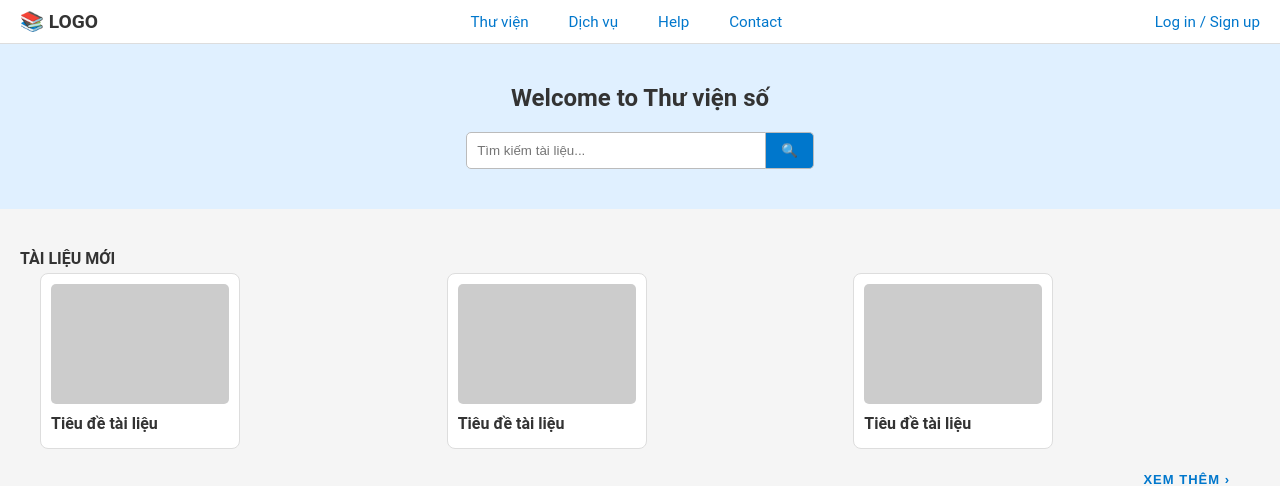
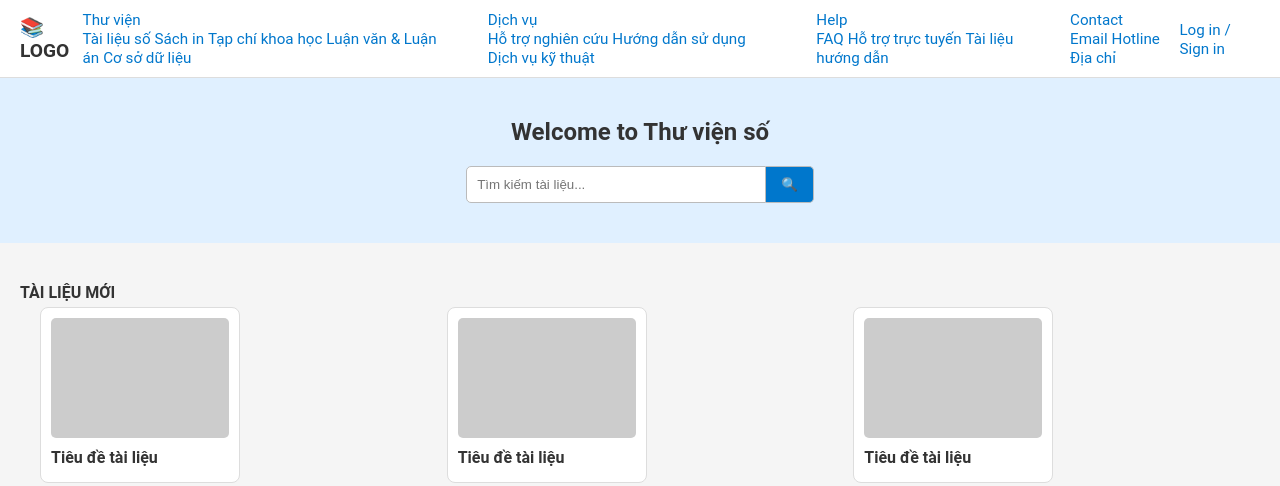
Before and after one commit to nguyenquanghuy24/CSE702025-Nhom4-ThuVienSo, a PHP site: page / in a window 1280 px wide. Shown: the top 486 px of the page. Run offline with PHP 8.4, Linux system fonts and the light colour scheme.

Commit message:
Update index.php

```diff
--- a/demo/index.php
+++ b/demo/index.php
@@ -16,17 +16,47 @@ if (session_status() === PHP_SESSION_NONE) {
 <header class="navbar">
     <div class="logo">📚 LOGO</div>
     <nav class="nav-links">
-      <a href="#">Thư viện</a>
-      <a href="#">Dịch vụ</a>
-      <a href="#">Help</a>
-      <a href="#">Contact</a>
+      <div class="dropdown">
+        <a href="#">Thư viện</a>
+        <div class="dropdown-content">
+          <a href="#">Tài liệu số</a>
+          <a href="#">Sách in</a>
+          <a href="#">Tạp chí khoa học</a>
+          <a href="#">Luận văn & Luận án</a>
+          <a href="#">Cơ sở dữ liệu</a>
+        </div>
+      </div>
+      <div class="dropdown">
+        <a href="#">Dịch vụ</a>
+        <div class="dropdown-content">
+          <a href="#">Hỗ trợ nghiên cứu</a>
+          <a href="#">Hướng dẫn sử dụng</a>
+          <a href="#">Dịch vụ kỹ thuật</a>
+        </div>
+      </div>
+      <div class="dropdown">
+        <a href="#">Help</a>
+        <div class="dropdown-content">
+          <a href="#">FAQ</a>
+          <a href="#">Hỗ trợ trực tuyến</a>
+          <a href="#">Tài liệu hướng dẫn</a>
+        </div>
+      </div>
+      <div class="dropdown">
+        <a href="#">Contact</a>
+        <div class="dropdown-content">
+          <a href="#">Email</a>
+          <a href="#">Hotline</a>
+          <a href="#">Địa chỉ</a>
+        </div>
+      </div>
     </nav>
     <div class="auth">
     <?php if (isset($_SESSION['user'])): ?>
       <span><?php echo htmlspecialchars($_SESSION['user']); ?></span>
       <a href="login/logout.php">Đăng xuất</a>
     <?php else: ?>
-      <a href="#" onclick="openLoginModal()">Log in / Sign up</a>
+      <a href="#" onclick="openLoginModal()">Log in / Sign in</a>
     <?php endif; ?>
     </div>
 </header>
@@ -57,7 +87,7 @@ if (session_status() === PHP_SESSION_NONE) {
       <button class="btn-xemthem">
           <a href="#" class="custom-link">XEM THÊM &rsaquo;</a>
       </button>
-  </div>
+    </div>
 </section>
 <section class="events">
     <div class="section-header">
@@ -79,27 +109,22 @@ if (session_status() === PHP_SESSION_NONE) {
       </button>
     </div>
 </section>
-<!-- TUNG -->
 <section class="news-section">
     <h2 class="title">TIN TỨC</h2>
     <p class="desc">Cập nhật tin tức, thông báo</p>
-
     <div class="news-container">
-        <!--Box 1 -->
         <div class="news-card card-with-bg" style="background-image: url('image1.jpg');">
             <div class="overlay">
               <p class="news-topic">Văn hóa đọc</p>
               <h3 class="news-title">Lễ trao giải các cuộc thi Ngày Sách và Văn hóa đọc</h3>
             </div>
         </div>
-        <!--Box 2-->
         <div class="news-card card-with-bg" style="background-image: url('image2.jpg');">
             <div class="overlay">
               <p class="news-topic">Topic2</p>
               <h3 class="news-title">Ứng dụng AI hỗ trợ học tập và nghiên cứu khoa học</h3>
             </div>
         </div>
-        <!--Box 3-->
         <div class="news-card card-with-bg" style="background-image: url('image3.jpg');">
             <div class="overlay">
               <p class="news-topic">Triển lãm</p>
@@ -107,7 +132,6 @@ if (session_status() === PHP_SESSION_NONE) {
             </div>
         </div>
     </div>
-
     <div class="btn-wrapper">
         <button class="btn-xemthem">
             <a href="#" class="custom-link">XEM THÊM &rsaquo;</a>
@@ -118,43 +142,28 @@ if (session_status() === PHP_SESSION_NONE) {
     <div class="last_bottom">
         <div class="column">
             <h1 id="about">About</h1>
-            <p>Đây là thư viện số. <br>Bạn muốn viết thêm gì thì có viết thêm vào đây. </br> </p>
+            <p>Đây là thư viện số. Bạn muốn viết thêm gì thì có viết thêm vào đây.</p>
         </div>
         <div class="column">
             <h1 id="info">Thông tin</h1>
             <ul>
-                <li>
-                    <a href="Support">Dịch vụ hỗ trợ nghiên cứu</a>
-                </li>
-                <li>
-                    <a href="Question">Câu hỏi thường gặp</a>
-                </li>
-                <li>
-                    <a href="Search">Tìm tài sản thất lạc</a>
-                </li>
+                <li><a href="#">Dịch vụ hỗ trợ nghiên cứu</a></li>
+                <li><a href="#">Câu hỏi thường gặp</a></li>
+                <li><a href="#">Tìm tài sản thất lạc</a></li>
             </ul>
         </div>
         <div class="column">
             <h1 id="contact">Liên hệ</h1>
             <ul class="contact-list">
-                <li>
-                    <i class="ri-map-pin-fill"></i>
-                    <span>Đại học Phenikaa</span>
-                </li>
-                <li>
-                    <i class="ri-mail-fill"></i>
-                    <span> elib@phenikaa-uni.edu.vn</span>
-                </li>
-                <li>
-                    <i class="ri-phone-fill"></i>
-                    <span> 0246.6291 8118 | Số máy lẻ: 117</span>
-                </li>
+                <li><i class="ri-map-pin-fill"></i><span>Đại học Phenikaa</span></li>
+                <li><i class="ri-mail-fill"></i><span>elib@phenikaa-uni.edu.vn</span></li>
+                <li><i class="ri-phone-fill"></i><span>0246.6291 8118 | Số máy lẻ: 117</span></li>
             </ul>
         </div>
     </div>
     <div class="bottom">
         <div class="left-footer">
-            <p>Copyright  Group 4_Software Engineering</p>
+            <p>Copyright Group 4_Software Engineering</p>
         </div>
         <div class="right_footer">
             <div class="icons">
@@ -170,18 +179,14 @@ if (session_status() === PHP_SESSION_NONE) {
   <div class="modal-content">
     <span class="close-btn" onclick="closeModal()">&times;</span>
     <h2>Đăng nhập</h2>
-
     <?php if (isset($_SESSION['login_error'])): ?>
       <p style="color: red;"><?php echo $_SESSION['login_error']; unset($_SESSION['login_error']); ?></p>
     <?php endif; ?>
-
     <form method="POST" action="login/login.php">
       <label for="user">Tên đăng nhập:</label>
       <input type="text" id="user" name="user" required>
-
       <label for="pass">Mật khẩu:</label>
       <input type="password" id="pass" name="pass" required>
-
       <button type="submit">Đăng nhập</button>
       <p class="signup-link">Chưa có tài khoản? <a href="login/register.php">Đăng ký</a></p>
     </form>
@@ -189,26 +194,22 @@ if (session_status() === PHP_SESSION_NONE) {
 </div>
 <?php endif; ?>
 <script>
-  // Mở modal đăng nhập
   function openLoginModal() {
     document.getElementById('loginModal').style.display = 'block';
   }
-  // Đóng modal
   function closeModal() {
     document.getElementById('loginModal').style.display = 'none';
   }
-  // Đóng modal nếu click ngoài vùng nội dung
   window.onclick = function(event) {
     const modal = document.getElementById('loginModal');
     if (event.target === modal) {
       modal.style.display = 'none';
     }
   }
-  // Phân biệt Log in / Đăng xuất
   document.querySelectorAll('.auth a').forEach(function(link) {
     link.addEventListener('click', function(event) {
       if (this.getAttribute('href') === "#") {
-        event.preventDefault(); // chỉ chặn nếu là link modal
+        event.preventDefault();
         openLoginModal();
       }
     });
```
